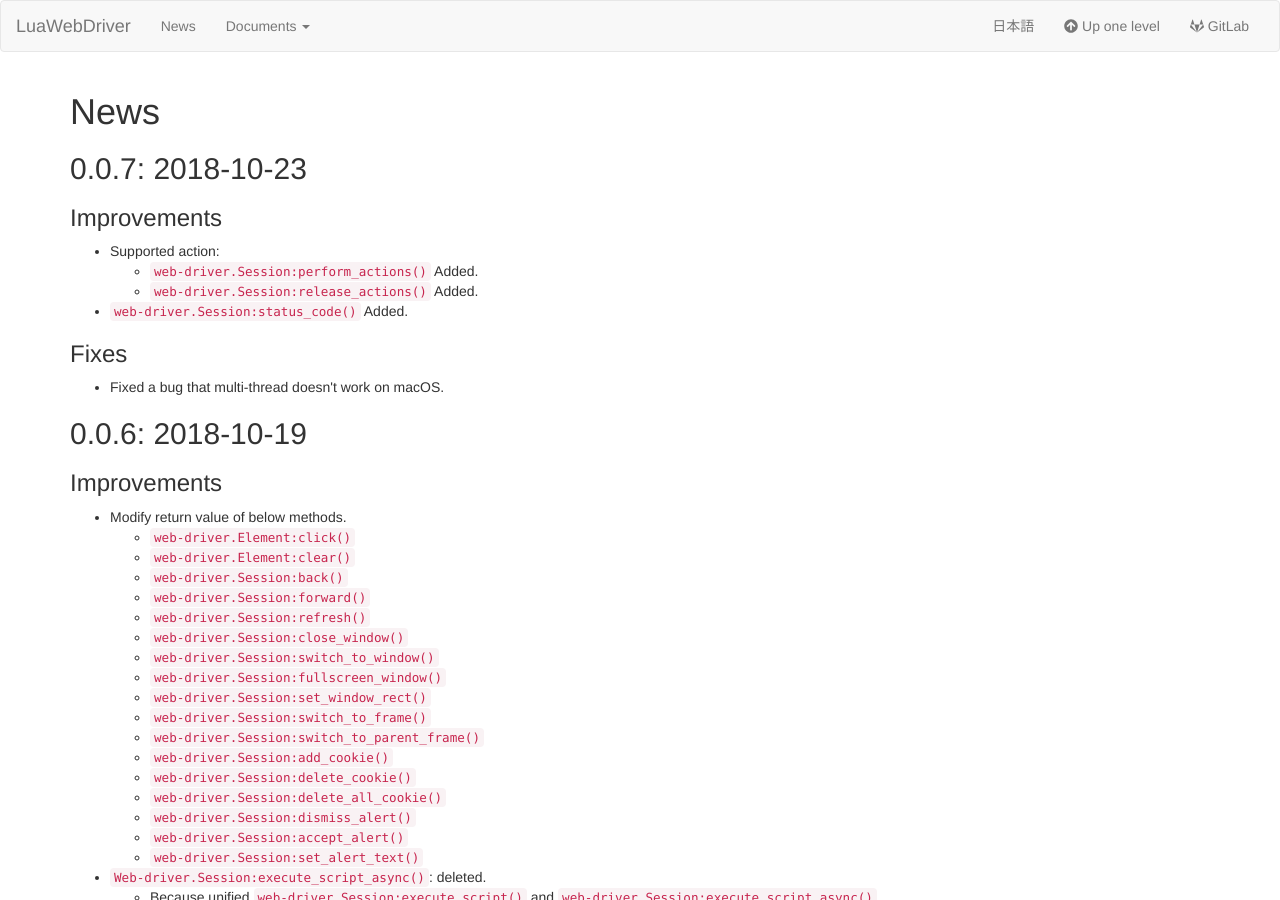
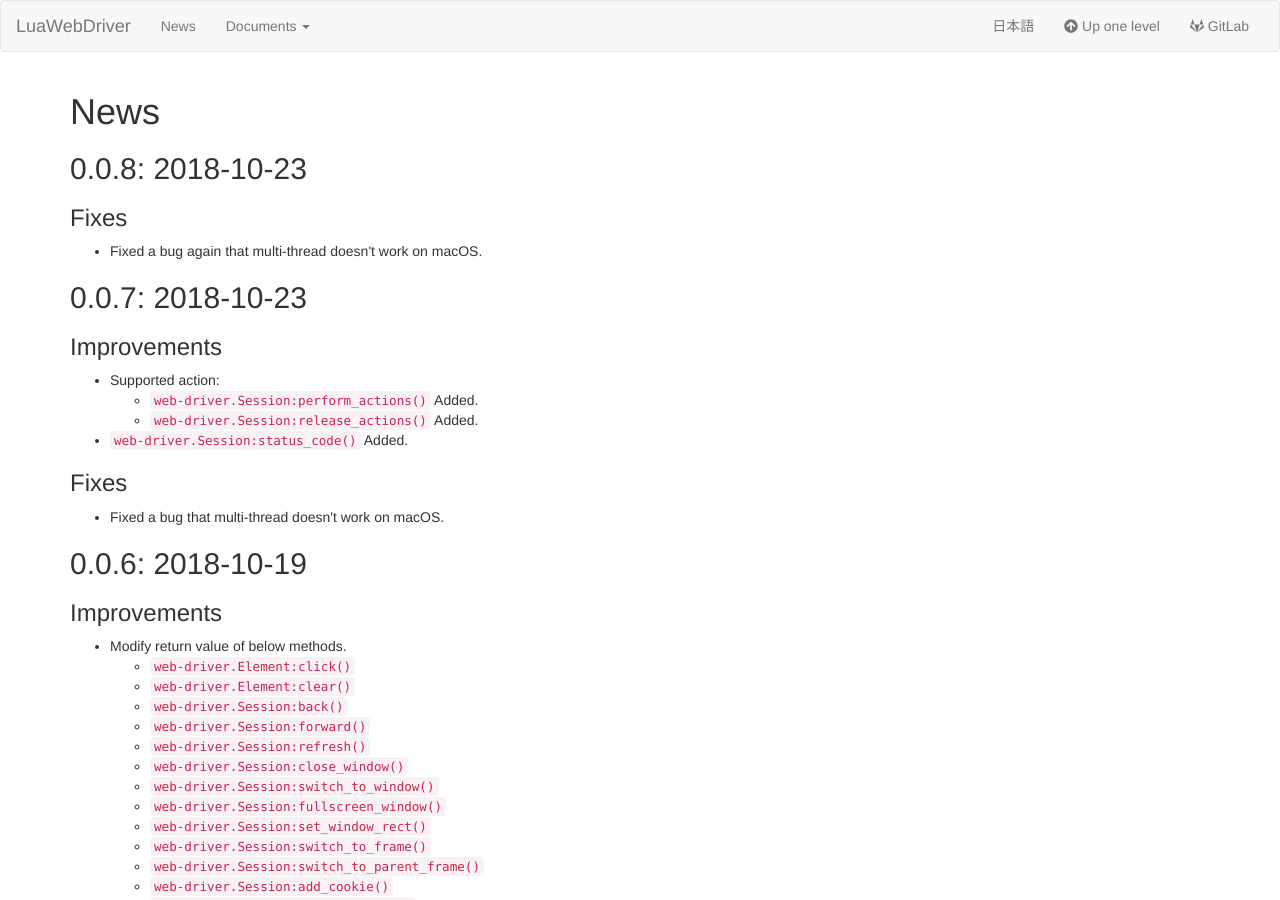
Before and after one commit to clear-code/lua-web-driver, a Jekyll site: the page built from docs/news/index.md, in a window 1280 px wide and 900 px high. Built offline with Jekyll 4.4.1, drawn with Linux system fonts in a browser that asks for light colours.

Commit message:
doc: add news topic for 0.0.8

```diff
--- a/docs/news/index.md
+++ b/docs/news/index.md
@@ -3,6 +3,12 @@ title: News
 ---
 
 # News
+
+## 0.0.8: 2018-10-23 {#version-0-0-8}
+
+### Fixes
+
+  * Fixed a bug again that multi-thread doesn't work on macOS.
 
 ## 0.0.7: 2018-10-23 {#version-0-0-7}
 
```
